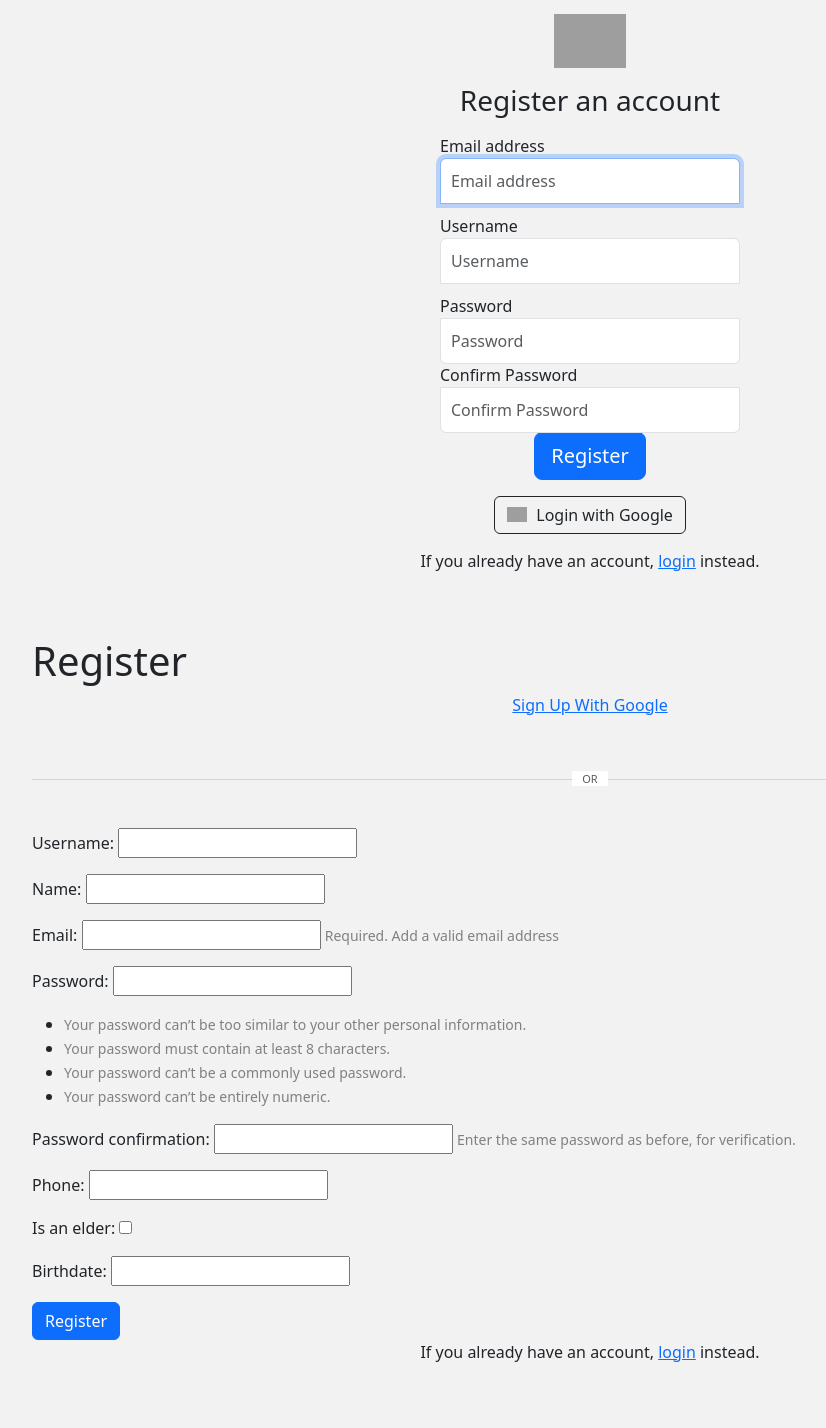
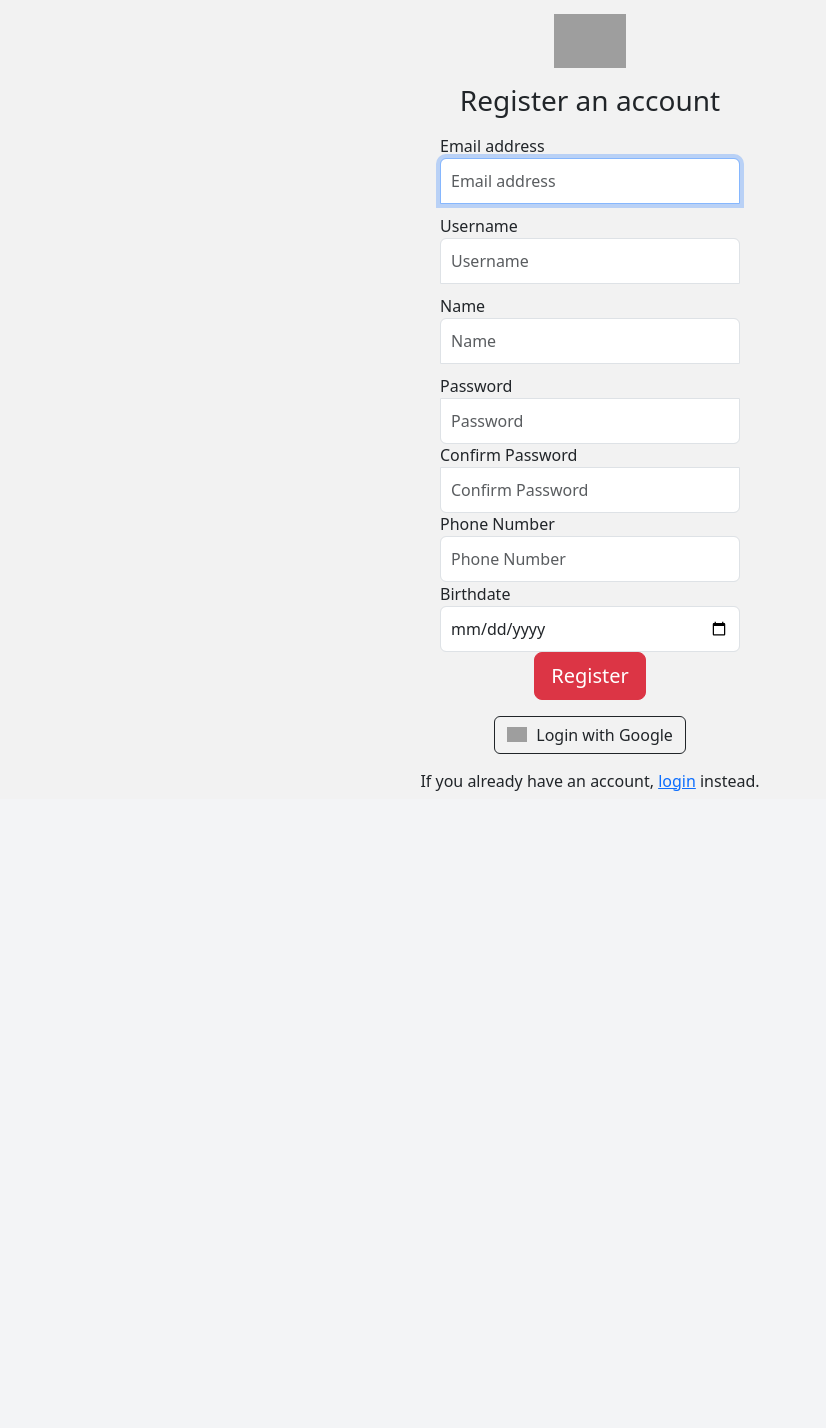
Before and after one commit to carlo28/Elder-Aid, a Django app: page /register in a window 1280 px wide. Shown: the part 106-1534 px from the top of the page, without its empty margins (50-876 px from the left). After the commit the page ends 897 px from the top, so only its background shows below. Run offline with Django 4.2, Linux system fonts and the light colour scheme; some libraries are stand-ins or nearby versions; grey boxes are pictures that could not be loaded.

Commit message:
Second Commit

```diff
--- a/Virtual_assistant_webapp/settings.py
+++ b/Virtual_assistant_webapp/settings.py
@@ -26,7 +26,7 @@ SECRET_KEY = 'django-insecure-^-_$4^!s%u#so$zycvu8#3htw%ce!xk!a*cb36#%(-y)ng++nn
 # SECURITY WARNING: don't run with debug turned on in production!
 DEBUG = True
 
-ALLOWED_HOSTS = []
+ALLOWED_HOSTS = ['localhost', '127.0.0.1', '.ngrok.io']
 
 
 # Application definition
--- a/meetings/templates/meetings/create_meeting.html
+++ b/meetings/templates/meetings/create_meeting.html
@@ -48,7 +48,9 @@
                   </div>
 
                   <!-- Submit btn -->
-                  <button class="submit-button btn btn-lg btn-primary btn-block" type="submit">POST</button>
+                  <div class="d-flex justify-content-center">
+                    <button class="submit-button btn btn-lg btn-danger btn-block" type="submit">POST</button>
+                  </div>
               </form>
           </div>
       </div>
--- a/meetings/templates/meetings/edit_meeting.html
+++ b/meetings/templates/meetings/edit_meeting.html
@@ -112,7 +112,9 @@
 				{% endif %}
 
 				<!-- Submit btn -->
-				<button class="submit-button btn btn-lg btn-primary btn-block" type="submit">Update</button>
+				<div class="d-flex justify-content-center">
+					<button class="submit-button btn btn-lg btn-danger btn-block" type="submit">Update</button>
+				</div>
 			</form>
 		</div>
 	</div>
--- a/requirements.txt
+++ b/requirements.txt
@@ -13,8 +13,10 @@ oauthlib==3.2.2
 Pillow==9.4.0
 pycparser==2.21
 PyJWT==2.6.0
+pyngrok==5.2.1
 python3-openid==3.2.0
 pytz==2022.7.1
+PyYAML==6.0
 requests==2.28.1
 requests-oauthlib==1.3.1
 sqlparse==0.4.3
--- a/templates/account.html
+++ b/templates/account.html
@@ -61,7 +61,7 @@
 		<p style="color:green; text-align: center;">{{success_message}}</p>
 	{% endif %}
 	<div class="d-flex justify-content-center mt-3">
-		<button class="btn btn-lg btn-primary btn-block" type="submit">Save Changes</button>
+		<button class="btn btn-lg btn-danger btn-block" type="submit">Save Changes</button>
 	</div>
   </form>
 
--- a/templates/register.html
+++ b/templates/register.html
@@ -53,11 +53,20 @@
 	<label for="inputUsername" class="sr-only">Username</label>
 	<input type="text" name="username" id="inputUsername" class="form-control" placeholder="Username" required>
 
+	<label for="inputName" class="sr-only">Name</label>
+	<input type="text" name="name" id="inputName" class="form-control" placeholder="Name" required>
+
 	<label for="inputPassword" class="sr-only">Password</label>
 	<input type="password" name="password1" id="inputPassword1" class="form-control" placeholder="Password" required>
 
 	<label for="inputPassword" class="sr-only">Confirm Password</label>
 	<input type="password" name="password2" id="inputPassword2" class="form-control" placeholder="Confirm Password" required>
+
+	<label for="inputPhone" class="sr-only">Phone Number</label>
+	<input type="number" name="phone" id="inputPhone" class="form-control" placeholder="Phone Number" required>
+
+	<label for="inputBirth" class="sr-only">Birthdate</label>
+	<input type="date" name="birthdate" id="inputBirth" class="form-control" placeholder="Birthdate" required>
 
 	{% for field in registration_form %}
 		{% for error in field.errors %}
@@ -69,7 +78,7 @@
 		<div style="color:red "><p>{{ form.non_field_errors }}</p></div>
 	{% endif %}
 	<div class="d-flex justify-content-center">
-		<button class="btn btn-lg btn-primary btn-block" type="submit">Register</button>
+		<button class="btn btn-lg btn-danger btn-block" type="submit">Register</button>
 	</div>
 	<div class="signin text-center m-auto mt-3">
 		<a class="btn btn-outline-dark" href="{% provider_login_url 'google' %}" role="button" style="text-transform:none">
@@ -83,58 +92,5 @@
 	If you already have an account, <a href="/login">login</a> instead.
 </p>
 
-<!--Register-->
-<div class="container py-5">
-	<h1>Register</h1>
-	<div class="signin text-center">
-		<a href="{% provider_login_url 'google' %}">Sign Up With Google</a>
-	</div>
-
-	<br /><br />
-
-	<div
-		style="
-			width: 100%;
-			height: 15px;
-			border-bottom: 1px solid lightgray;
-			text-align: center;
-		"
-	>
-		<span
-			class="text-muted"
-			style="
-				margin-top: -15% !important;
-				font-size: 11px;
-				background-color: white;
-				padding: 0px 10px;
-			"
-		>
-			OR
-		</span>
-	</div>
-
-	<br /><br />
-	<form method="POST">
-		{% csrf_token %}
-		{% for field in registration_form %}
-		<p>
-			{{ field.label_tag }}
-			{{ field }}
-
-			{% if field.help_text %}
-			<small style="color: grey">{{ field.help_text }}</small>
-			{% endif %}
-
-			{% for error in field.errors %}
-			<p style="color: red">{{ error }}</p>
-			{% endfor %}
-		</p>
-		{% endfor %}
-		<button class="btn btn-primary" type="submit">Register</button>
-	</form>
-	<p class="text-center">
-		If you already have an account, <a href="/login">login</a> instead.
-	</p>
-</div>
 
 {% endblock %}
--- a/users/forms.py
+++ b/users/forms.py
@@ -8,12 +8,11 @@ class RegistrationForm(UserCreationForm):
 	email = forms.EmailField(required=True, help_text='Required. Add a valid email address')
 	name = forms.CharField(max_length=120)
 	phone = forms.CharField(max_length=120)
-	is_an_elder = forms.BooleanField()
 	birthdate = forms.CharField(max_length=120)
 
 	class Meta:
 		model = Account
-		fields = ("username", "name", "email", "password1", "password2", "phone", "is_an_elder", "birthdate")
+		fields = ("username", "name", "email", "password1", "password2", "phone", "birthdate")
 
 	# def save(self, commit=True):
 	# 	user = super(RegistrationForm, self).save(commit=False)
--- a/users/models.py
+++ b/users/models.py
@@ -11,7 +11,6 @@ class User(models.Model):
     phone = models.CharField(max_length=120)
     email = models.EmailField()
     # password = models. To be completed
-    is_an_elder = models.BooleanField()
     birthday = models.CharField(max_length=120)
     # hobbies = models.To be completed
     # languages = models. To be completed
@@ -19,7 +18,7 @@ class User(models.Model):
     gps_location = models.CharField(max_length=120)
 
 class MyAccountManager(BaseUserManager):
-    def create_user(self, email, username, name, phone, is_an_elder, birthdate, password=None):
+    def create_user(self, email, username, name, phone, birthdate, password=None):
         if not email:
             raise ValueError("Users must have an email address")
         if not username:
@@ -28,8 +27,6 @@ class MyAccountManager(BaseUserManager):
             raise ValueError("Users must fill in their name")
         if not phone:
             raise ValueError("Users must insert their phone number")
-        if is_an_elder==None :
-            raise ValueError("Users must specify the type of account they are creating.")
         if not birthdate:
             raise ValueError("Users must register the date of birth")
 
@@ -38,7 +35,6 @@ class MyAccountManager(BaseUserManager):
             username = username,
             name = name,
             phone = phone,
-            is_an_elder = is_an_elder,
             birthdate = birthdate,
         )
 
@@ -46,14 +42,13 @@ class MyAccountManager(BaseUserManager):
         user.save(using=self._db)
         return user
 
-    def create_superuser(self,email, username, name, phone, is_an_elder, birthdate, password):
+    def create_superuser(self,email, username, name, phone, birthdate, password):
         user = self.create_user(
             email = self.normalize_email(email),
             password = password,
             username = username,
             name = name,
             phone = phone,
-            is_an_elder = is_an_elder,
             birthdate = birthdate,
         )
         user.is_admin = True
@@ -67,7 +62,6 @@ class Account(AbstractBaseUser):
     username = models.CharField(max_length=30, unique=True)
     name = models.CharField(max_length=50, verbose_name="name")
     phone = models.CharField(max_length=20, verbose_name="phone number")
-    is_an_elder = models.BooleanField()
     birthdate = models.DateField(max_length=120, verbose_name="date of birth")
     date_joined = models.DateTimeField(verbose_name='date joined', auto_now_add=True)
     last_login = models.DateTimeField(verbose_name='last login', auto_now=True)
@@ -78,7 +72,7 @@ class Account(AbstractBaseUser):
 
     USERNAME_FIELD = 'email'
 
-    REQUIRED_FIELDS = ['username', 'name', 'phone', 'is_an_elder', 'birthdate']
+    REQUIRED_FIELDS = ['username', 'name', 'phone', 'birthdate']
 
     objects = MyAccountManager()
 
--- a/users/views.py
+++ b/users/views.py
@@ -66,7 +66,7 @@ def home_view(request, *args, **kwargs):
 		query = request.GET.get('q', '')
 		context['query'] = str(query)
 
-	meeting_posts = sorted(get_meeting_queryset(query), key=attrgetter('time'), reverse=True)
+	meeting_posts = sorted(get_meeting_queryset(query), key=attrgetter('time'), reverse=False)
 
 	page = request.GET.get('page', 1 )
 	meeting_posts_paginator = Paginator(meeting_posts, MEETING_POST_PER_PAGE)
```
Also changed, not shown: meetings/templates/meetings/detail_meeting.html (+7 -4 lines), db.sqlite3, media_cdn/meeting/4/Chess-Screenshot_20230207_113454.png (deleted), media_cdn/meeting/5/Chess_competition_in_Bar_Roma-istockphoto-1129489182-612x612.jpg (added), media_cdn/meeting/5/Movie_Night-cinema-4-4.jpg (added), media_cdn/meeting/6/Card_Games-gamesforseniors2.jpg (added), media_cdn/meeting/6/Group_Walk-senior-2.webp (added), media_cdn/meeting/7/Christmas_Party-0_LC_DCM_191219elderly_00.jpg (added), media_cdn/meeting/7/Garden_Tea_Party-aa825ec4847556148d28792bafbfb5d7--party-garden-garden-tea-parties.jpg (added), users/migrations/0002_remove_account_is_an_elder_remove_user_is_an_elder.py (added).
